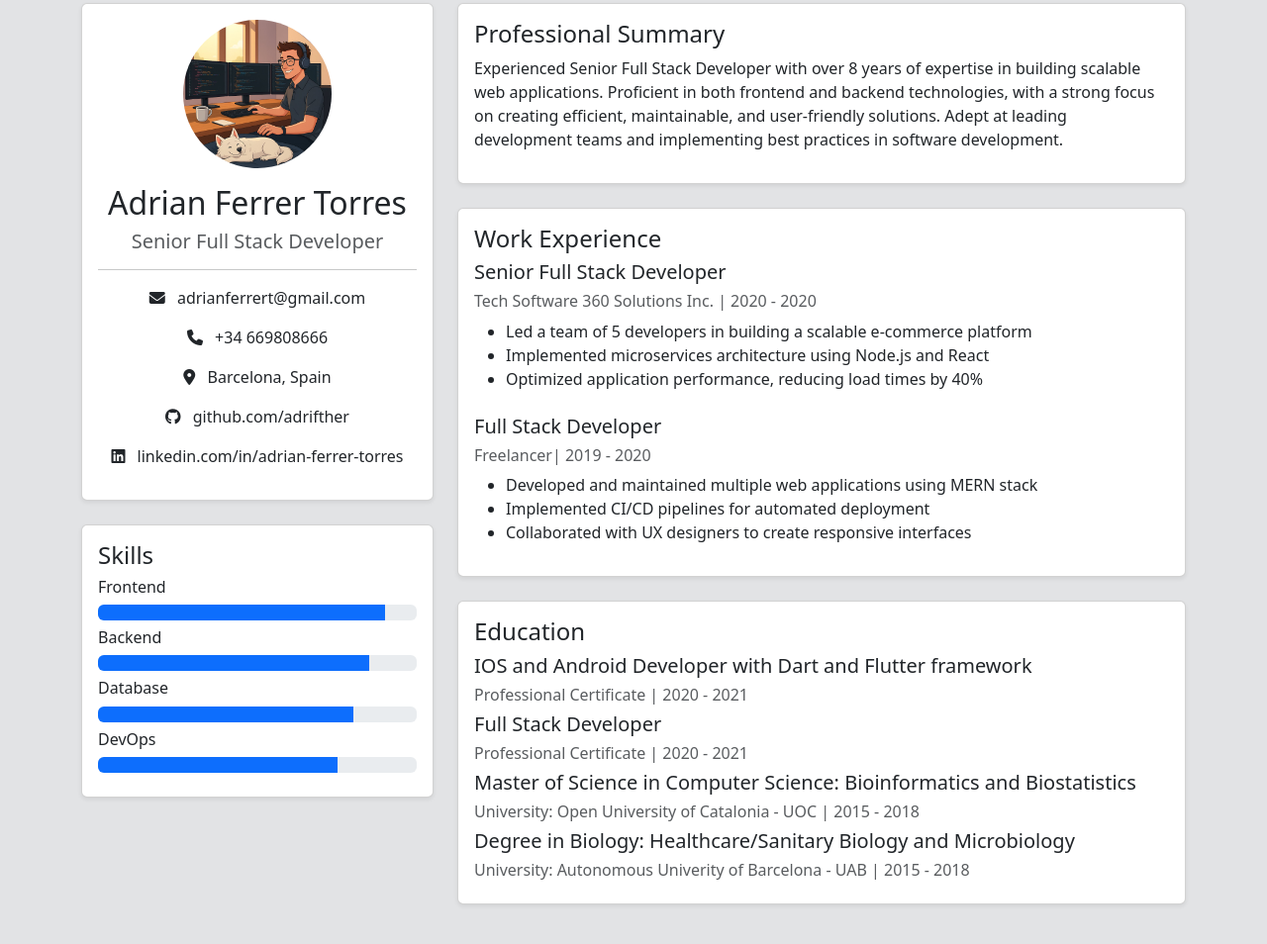
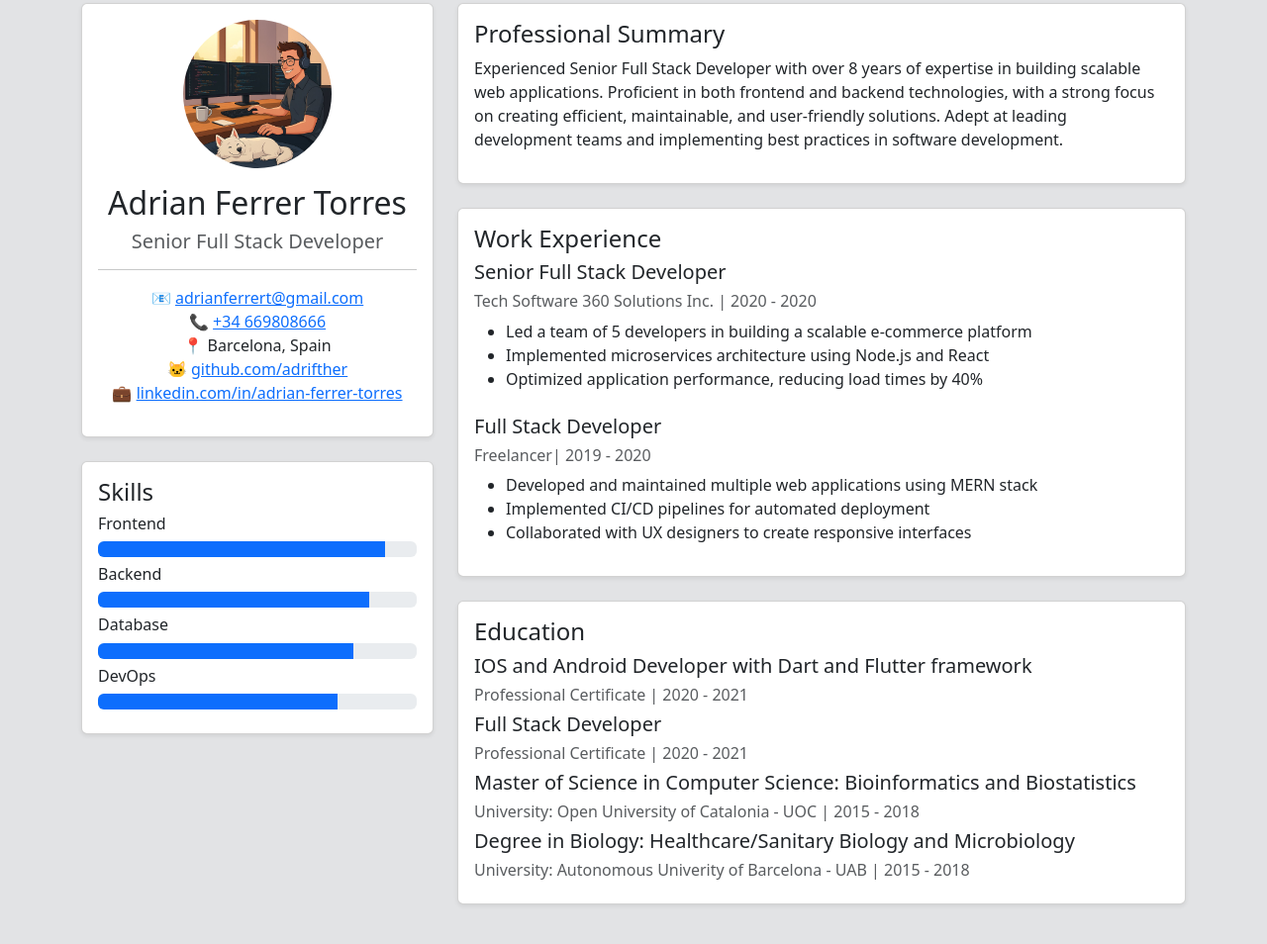
Before and after one commit to Adr1Est/spain-fs-pt-106-web-colaborativa, a plain HTML site: page index.html in a window 1280 px wide. Shown: the part 752-1706 px from the top of the page at 99% size. Drawn offline with nearby package versions, Linux system fonts and the light colour scheme.

Commit message:
Puse links en tu div de contact-info

```diff
--- a/index.html
+++ b/index.html
@@ -78,11 +78,13 @@
                         <h5 class="text-muted">Senior Full Stack Developer</h5>
                         <hr>
                         <div class="contact-info">
-                            <p><i class="fas fa-envelope me-2"></i> adrianferrert@gmail.com</p>
-                            <p><i class="fas fa-phone me-2"></i> +34 669808666</p>
-                            <p><i class="fas fa-map-marker-alt me-2"></i> Barcelona, Spain</p>
-                            <p><i class="fab fa-github me-2"></i> github.com/adrifther</p>
-                            <p><i class="fab fa-linkedin me-2"></i> linkedin.com/in/adrian-ferrer-torres</p>
+                          <p>
+                            📧 <a href="mailto:adrianferrert@gmail.com">adrianferrert@gmail.com</a><br>
+                            📞 <a href="tel:+34669808666">+34 669808666</a><br>
+                            📍 <span>Barcelona, Spain</span><br>
+                            🐱 <a href="https://github.com/adrifther" target="_blank">github.com/adrifther</a><br>
+                            💼 <a href="https://www.linkedin.com/in/adrian-ferrer-torres" target="_blank">linkedin.com/in/adrian-ferrer-torres</a>
+                          </p>
                         </div>
                     </div>
                 </div>
```
